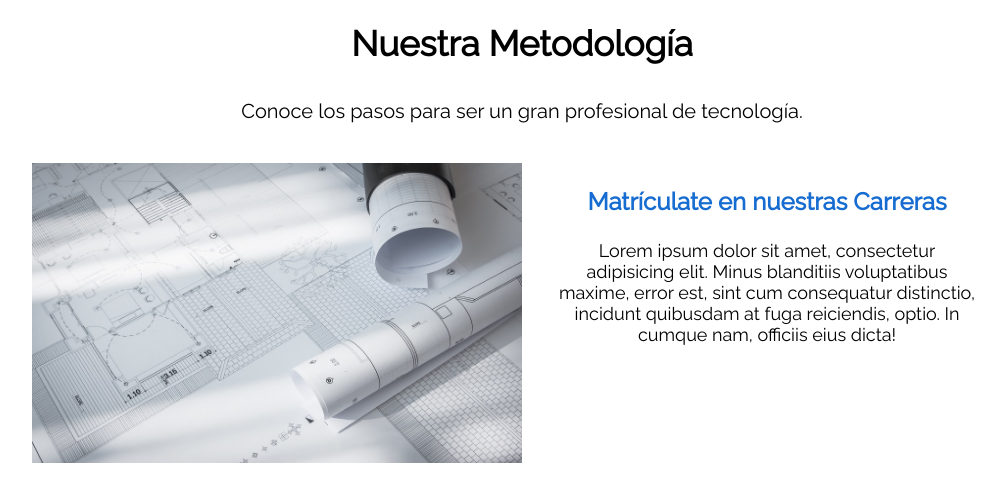
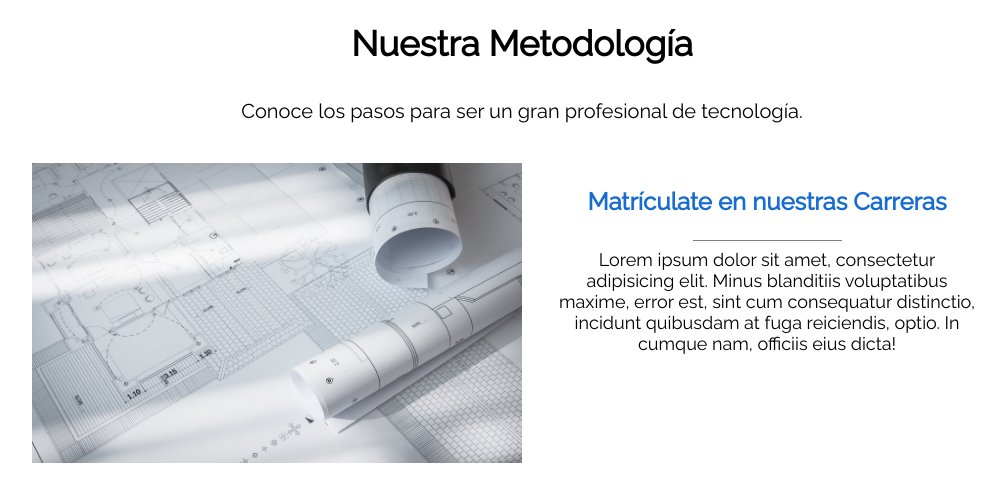
Before and after one commit to Gianmarco965/lightweb, a PHP site: page / in a window 1280 px wide; the page is wider, and only the part inside the window is pictured. Shown: the part 1777-2258 px from the top of that part, without its empty margins (118-1123 px from the left). Run offline with PHP 8.4, Linux system fonts and the light colour scheme.

Commit message:
update20

```diff
--- a/css/style.css
+++ b/css/style.css
@@ -297,6 +297,11 @@ body
     background: #6acc29;
     font-size: 32px;
     border-radius: 18px;
+    transition: all 300ms ease-in-out;
+}
+.section__discovery:hover
+{
+    background: #7bd83d;
 }
 .section__metodology
 {
@@ -341,6 +346,12 @@ body
     text-align: center;
     font-family: 'Raleway';
 
+}
+.section__metodology__divider
+{
+    color: #166cd0;
+    text-align: center;
+    width: 30%;
 }
 
 .section__metodology__rows__left div>.section__metodology__description
--- a/index.html
+++ b/index.html
@@ -169,6 +169,7 @@
           <img src="images/autocad.jpg" alt="" >
             <div>
                <h1 class="section__metodology__title">Matrículate en nuestras Carreras</h1>
+               <hr class="section__metodology__divider"  noshade="noshade" size="1" />
                 <p class="section__metodology__description">Lorem ipsum dolor sit amet, consectetur adipisicing elit. Minus blanditiis voluptatibus maxime, error est, sint cum consequatur distinctio, incidunt quibusdam at fuga reiciendis, optio. In cumque nam, officiis eius dicta!</p>
             </div>
 
```
